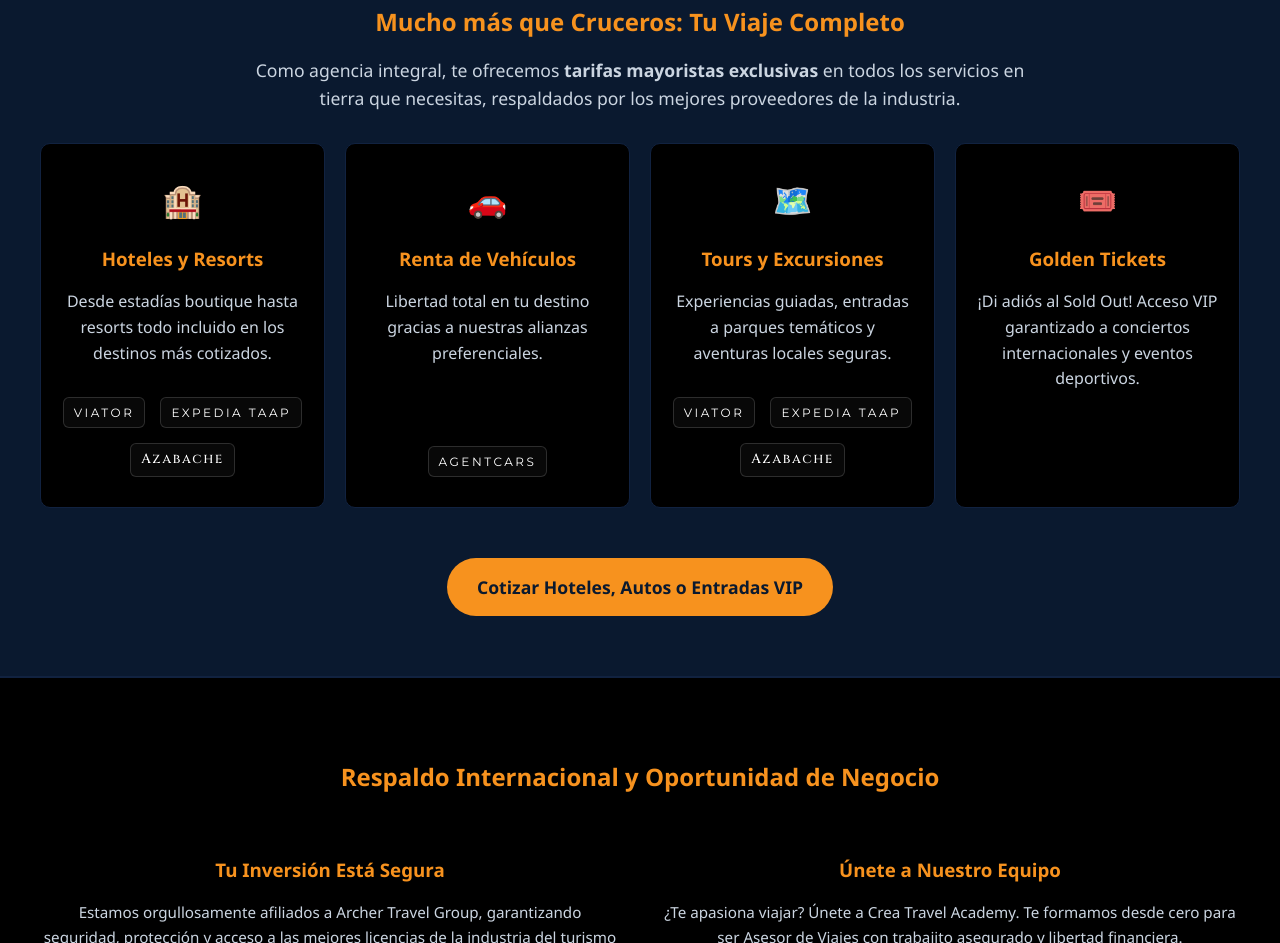
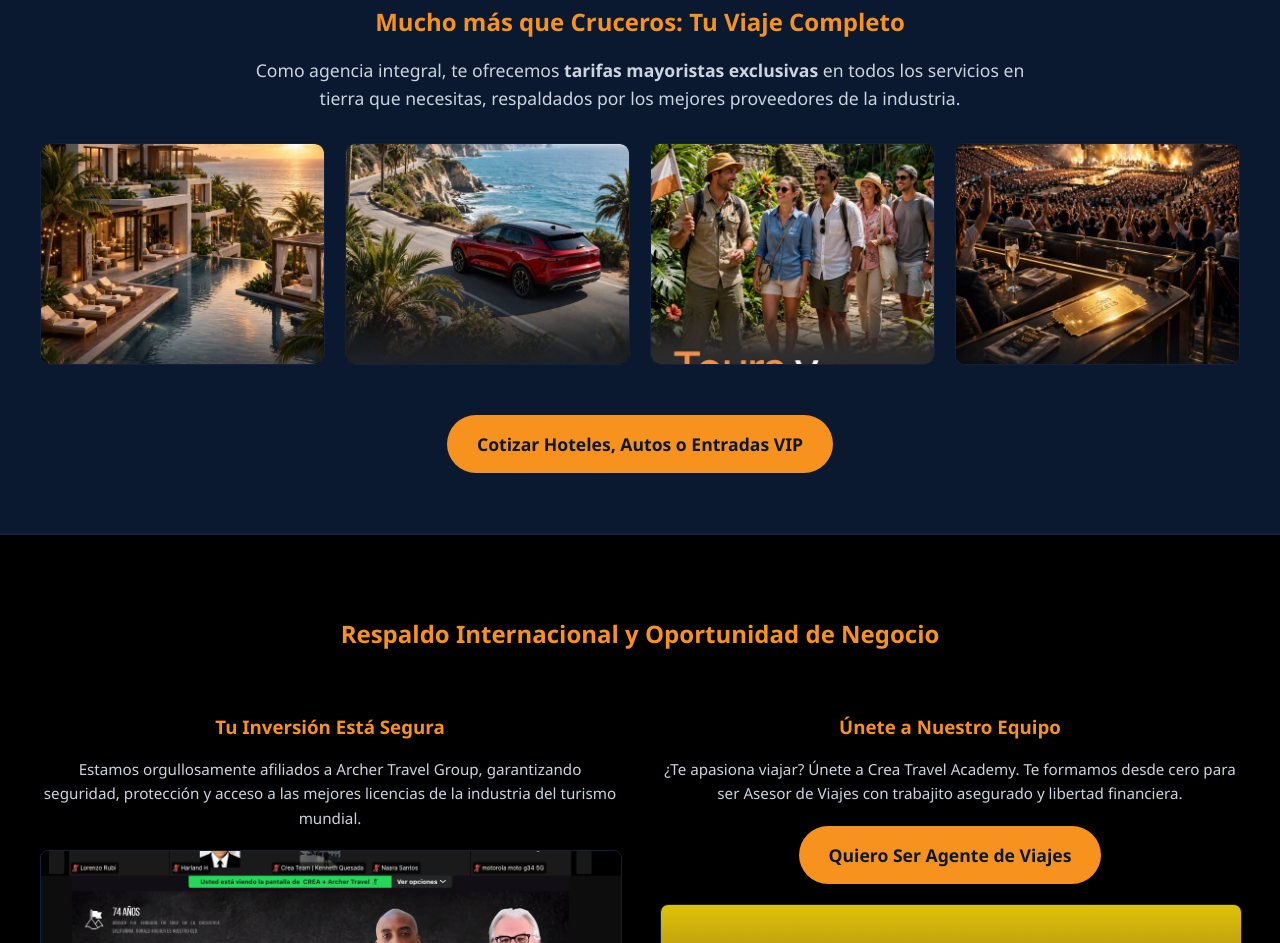
Before and after one commit to rolemu3153/viajaEnCruceroConRodri, a plain HTML site: page index.html in a window 1280 px wide. Shown: the part 2883-3826 px from the top of the page. Drawn offline with Linux system fonts and the light colour scheme.

Commit message:
Update index.html

```diff
--- a/index.html
+++ b/index.html
@@ -217,6 +217,18 @@
         }
         .service-box:hover { transform: translateY(-5px); border-color: var(--secondary-orange); }
         .service-box p { color: var(--text-muted); }
+        .service-box-image {
+            padding: 0;
+            overflow: hidden;
+        }
+        .service-box-img {
+            width: 100%;
+            height: 220px;
+            object-fit: cover;
+            border-radius: 8px;
+            margin: 0;
+            display: block;
+        }
 
         /* Respaldo y Academia */
         .trust-academy-section {
@@ -357,49 +369,20 @@
         <p style="max-width: 800px; margin: auto; font-size: 1.1rem; color: var(--text-muted);">Como agencia integral, te ofrecemos <strong>tarifas mayoristas exclusivas</strong> en todos los servicios en tierra que necesitas, respaldados por los mejores proveedores de la industria.</p>
 
         <div class="services-grid">
-            <div class="service-box">
-                <div>
-                    <h3 style="font-size: 2rem; margin: 0;">🏨</h3>
-                    <h3>Hoteles y Resorts</h3>
-                    <p>Desde estadías boutique hasta resorts todo incluido en los destinos más cotizados.</p>
-                </div>
-                <div class="brand-logos" style="margin-top: 15px;">
-                    <div class="brand-badge logo-sans" style="padding: 5px 10px; font-size: 0.75rem;">Viator</div>
-                    <div class="brand-badge logo-sans" style="padding: 5px 10px; font-size: 0.75rem;">Expedia Taap</div>
-                    <div class="brand-badge logo-serif" style="padding: 5px 10px; font-size: 0.85rem;">Azabache</div>
-                </div>
+            <div class="service-box service-box-image">
+                <img src="hoteles.png" alt="Hoteles y Resorts" class="service-box-img">
             </div>
 
-            <div class="service-box">
-                <div>
-                    <h3 style="font-size: 2rem; margin: 0;">🚗</h3>
-                    <h3>Renta de Vehículos</h3>
-                    <p>Libertad total en tu destino gracias a nuestras alianzas preferenciales.</p>
-                </div>
-                <div class="brand-logos" style="margin-top: 15px;">
-                    <div class="brand-badge logo-sans" style="padding: 5px 10px; font-size: 0.75rem;">Agentcars</div>
-                </div>
+            <div class="service-box service-box-image">
+                <img src="rentacar.png" alt="Renta de Vehículos" class="service-box-img">
             </div>
 
-            <div class="service-box">
-                <div>
-                    <h3 style="font-size: 2rem; margin: 0;">🗺️</h3>
-                    <h3>Tours y Excursiones</h3>
-                    <p>Experiencias guiadas, entradas a parques temáticos y aventuras locales seguras.</p>
-                </div>
-                <div class="brand-logos" style="margin-top: 15px;">
-                    <div class="brand-badge logo-sans" style="padding: 5px 10px; font-size: 0.75rem;">Viator</div>
-                    <div class="brand-badge logo-sans" style="padding: 5px 10px; font-size: 0.75rem;">Expedia Taap</div>
-                    <div class="brand-badge logo-serif" style="padding: 5px 10px; font-size: 0.85rem;">Azabache</div>
-                </div>
+            <div class="service-box service-box-image">
+                <img src="tours.png" alt="Tours y Excursiones" class="service-box-img">
             </div>
 
-            <div class="service-box">
-                <div>
-                    <h3 style="font-size: 2rem; margin: 0;">🎟️</h3>
-                    <h3>Golden Tickets</h3>
-                    <p>¡Di adiós al Sold Out! Acceso VIP garantizado a conciertos internacionales y eventos deportivos.</p>
-                </div>
+            <div class="service-box service-box-image">
+                <img src="golden.png" alt="Golden Tickets" class="service-box-img">
             </div>
         </div>
 
```
